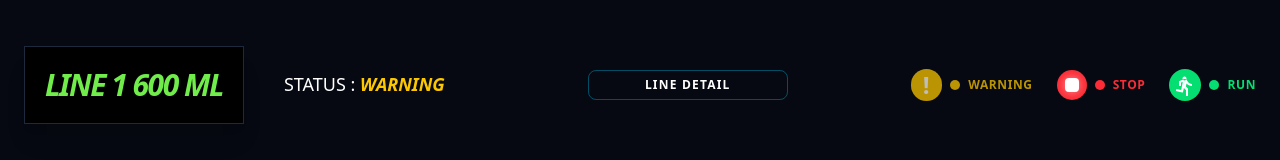
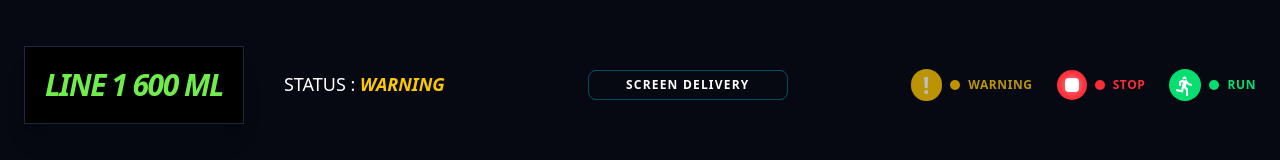
Before and after one commit to daffa-naufal-musyava/system-report-aqua-fe, a React (Vite) app: page /line/1 in a window 1280 px wide. Shown: the part 698-858 px from the top of the page. Built offline with nearby package versions, Linux system fonts and the light colour scheme; sample sign-in values are in the browser's storage.

Commit message:
fix: revision Line Detail Button and pop up

```diff
--- a/src/pages/LineDetail.jsx
+++ b/src/pages/LineDetail.jsx
@@ -124,10 +124,10 @@ export default function LineDetail() {
                         </p>
                     </div>
 
-                    <Link to="/line-detail"
+                    <Link to="/screen-delivery/:machineId"
                         className="w-50 px-6 py-1.5 hover:bg-cyan-700/50 border border-cyan-600/50 rounded-lg text-white font-bold text-center transition-all uppercase tracking-widest text-xs"
                     >
-                        Line Detail
+                        Screen Delivery
                     </Link>
 
                     <div className="flex gap-6 text-xs font-black uppercase tracking-wider">
@@ -158,7 +158,7 @@ export default function LineDetail() {
             </div>
 
             {/* MODAL POPUP */}
-            {selectedMachine && (
+            {/* {selectedMachine && (
                 <div className="fixed inset-0 bg-black/70 backdrop-blur-sm flex items-center justify-center z-50 p-4 transition-all">
                     <div className="bg-[#111827] border border-slate-700 rounded-xl p-8 max-w-lg w-full shadow-2xl shadow-cyan-900/30">
                         <div className="space-y-4">
@@ -184,7 +184,7 @@ export default function LineDetail() {
                         </button>
                     </div>
                 </div>
-            )}
+            )} */}
         </div>
     );
 }
```
